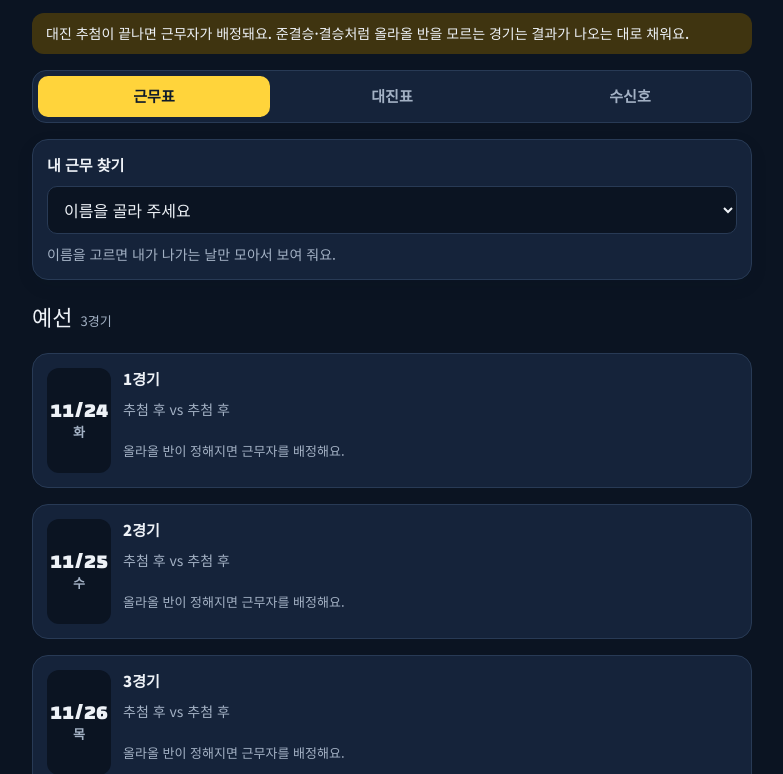
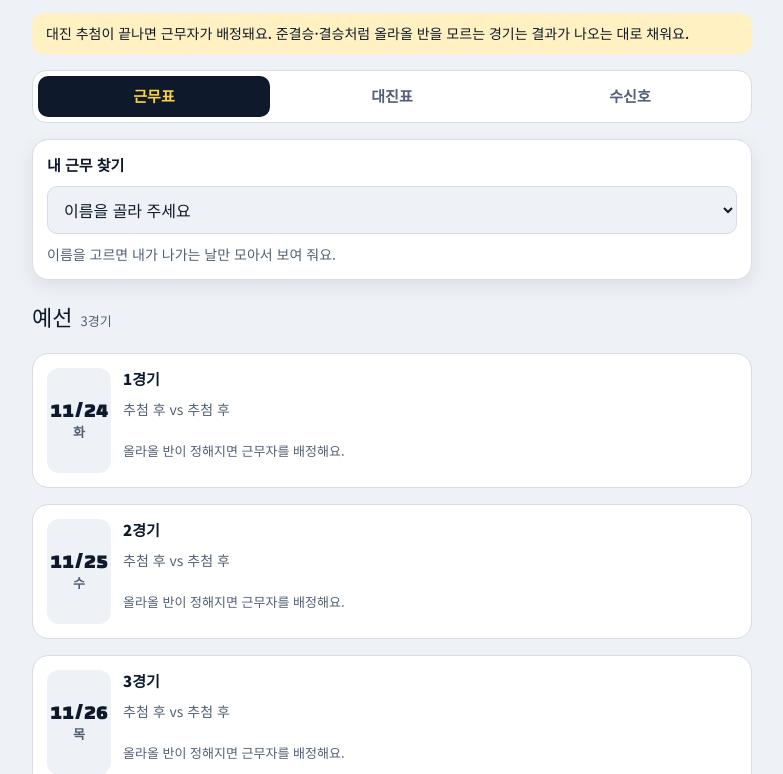
Before and after one commit to yelloboller/2026-2lunch-league, a plain HTML site: page index.html in a window 1280 px wide. Shown: the part 120-894 px from the top of the page, without its empty margins (248-1031 px from the left). Drawn offline with Linux system fonts and the dark colour scheme.

Commit message:
Add files via upload

```diff
--- a/index.html
+++ b/index.html
@@ -1,19 +1,16 @@
-<!doctype html><html lang="ko"><head><meta charset="utf-8"><meta name="viewport" content="width=device-width,initial-scale=1,viewport-fit=cover"><style>body{margin:0}img{max-width:100%}</style></head><body>
+<!doctype html><html lang="ko"><head><meta charset="utf-8"><meta name="viewport" content="width=device-width,initial-scale=1,viewport-fit=cover"><meta name="color-scheme" content="light only"><style>body{margin:0}img{max-width:100%}</style></head><body>
 <title>런치리그 근무표</title>
 <meta name="claude:viewport-fit-sides" content="cover">
 <link rel="stylesheet" href="https://fonts.googleapis.com/css2?family=Black+Han+Sans&amp;family=Noto+Sans+KR:wght@400;500;700;900&amp;display=swap">
 <style id="app-style">
 /* Layout: one phone-width column of game cards, a sticky "내 근무" finder on top */
 :root{
+  color-scheme:light;
   --bg:#EEF1F5; --card:#FFFFFF; --ink:#0E1A2B; --muted:#526074; --line:#D6DCE5;
   --ref:#C2410C; --ref-soft:#FFE6D5; --staff:#8A6100; --staff-soft:#FFF1C2;
   --accent:#FF7A1A; --hi:#0E1A2B; --hi-ink:#FFD43B; --clash:#C2255C; --clash-soft:#FFE3EC;
   --display:'Black Han Sans','Noto Sans KR',sans-serif; --body:'Noto Sans KR',system-ui,sans-serif;
 }
-@media (prefers-color-scheme: dark){:root:not([data-theme="light"]){
-  --bg:#0B1422; --card:#15233A; --ink:#EEF2F7; --muted:#A3B1C4; --line:#283A55;
-  --ref:#FFB27A; --ref-soft:#4A2814; --staff:#FFD43B; --staff-soft:#3F3410;
-  --accent:#FF8A33; --hi:#FFD43B; --hi-ink:#0E1A2B; --clash:#FF8FB1; --clash-soft:#4A1A2B; color-scheme:dark}}
 :root[data-theme="dark"]{
   --bg:#0B1422; --card:#15233A; --ink:#EEF2F7; --muted:#A3B1C4; --line:#283A55;
   --ref:#FFB27A; --ref-soft:#4A2814; --staff:#FFD43B; --staff-soft:#3F3410;
```
